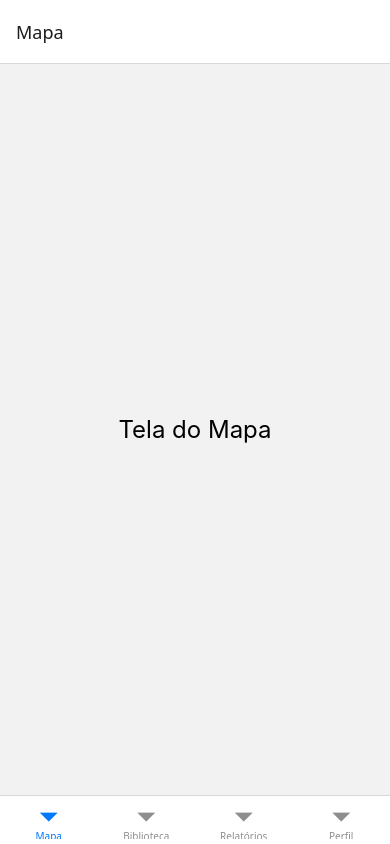
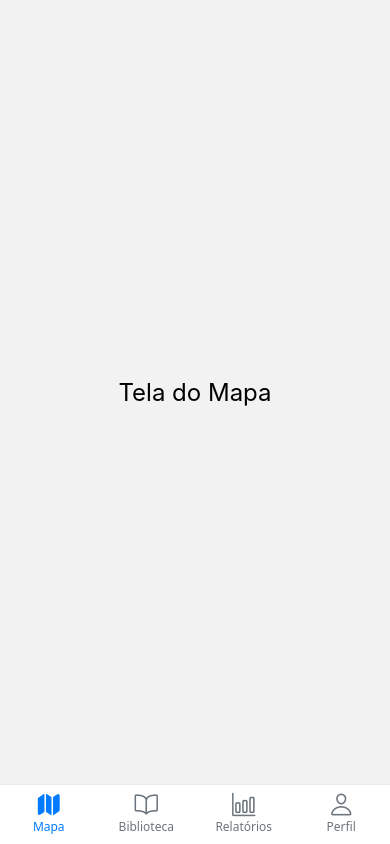
Before and after one commit to pedromartinspe07/biosuape-app, a React Native app: screen / in a window 390 px wide. Built offline with nearby package versions, Linux system fonts and the light colour scheme.

Commit message:
Atualizar o AppNavigator.tsx

```diff
--- a/src/navigation/AppNavigator.tsx
+++ b/src/navigation/AppNavigator.tsx
@@ -1,5 +1,10 @@
 import React from 'react';
 import { createBottomTabNavigator } from '@react-navigation/bottom-tabs';
+import { Ionicons } from '@expo/vector-icons';
+import { Strings } from '../constants/strings';
+import { Colors } from '../constants/colors';
+
+// Importe as telas
 import MapScreen from '../screens/MapScreen';
 import LibraryScreen from '../screens/LibraryScreen';
 import ReportsScreen from '../screens/ReportsScreen';
@@ -9,11 +14,40 @@ const Tab = createBottomTabNavigator();
 
 const AppNavigator: React.FC = () => {
   return (
-    <Tab.Navigator>
-      <Tab.Screen name="Mapa" component={MapScreen} />
-      <Tab.Screen name="Biblioteca" component={LibraryScreen} />
-      <Tab.Screen name="Relatórios" component={ReportsScreen} />
-      <Tab.Screen name="Perfil" component={ProfileScreen} />
+    <Tab.Navigator
+      screenOptions={({ route }) => ({
+        tabBarIcon: ({ focused, color, size }) => {
+          let iconName: 'map' | 'book' | 'bar-chart' | 'person';
+
+          if (route.name === Strings.navigation.map) {
+            iconName = focused ? 'map' : 'map-outline';
+          } else if (route.name === Strings.navigation.library) {
+            iconName = focused ? 'book' : 'book-outline';
+          } else if (route.name === Strings.navigation.reports) {
+            iconName = focused ? 'bar-chart' : 'bar-chart-outline';
+          } else if (route.name === Strings.navigation.profile) {
+            iconName = focused ? 'person' : 'person-outline';
+          }
+
+          return <Ionicons name={iconName} size={size} color={color} />;
+        },
+        tabBarActiveTintColor: Colors.primary,
+        tabBarInactiveTintColor: Colors.textSecondary,
+        tabBarStyle: {
+          backgroundColor: Colors.surface,
+          borderTopColor: Colors.border,
+          height: 60, // Aumenta a altura da barra para melhor UX
+        },
+        tabBarLabelStyle: {
+          fontSize: 12,
+          paddingBottom: 5,
+        },
+      })}
+    >
+      <Tab.Screen name={Strings.navigation.map} component={MapScreen} options={{ headerShown: false }} />
+      <Tab.Screen name={Strings.navigation.library} component={LibraryScreen} options={{ headerShown: false }} />
+      <Tab.Screen name={Strings.navigation.reports} component={ReportsScreen} options={{ headerShown: false }} />
+      <Tab.Screen name={Strings.navigation.profile} component={ProfileScreen} options={{ headerShown: false }} />
     </Tab.Navigator>
   );
 };
```
